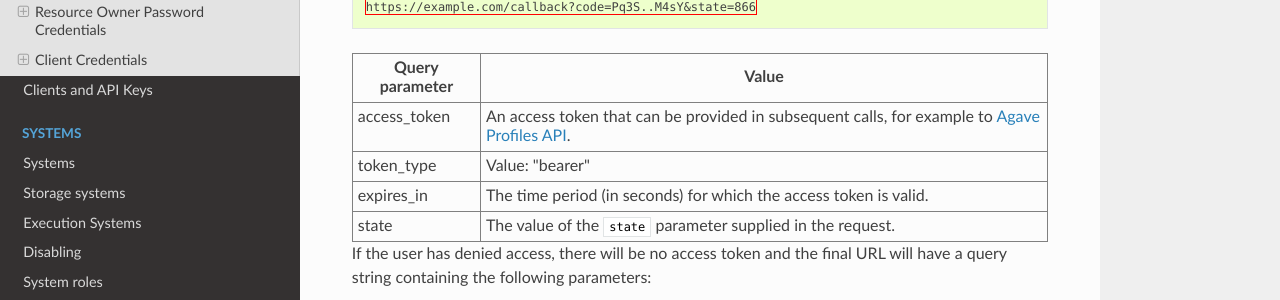
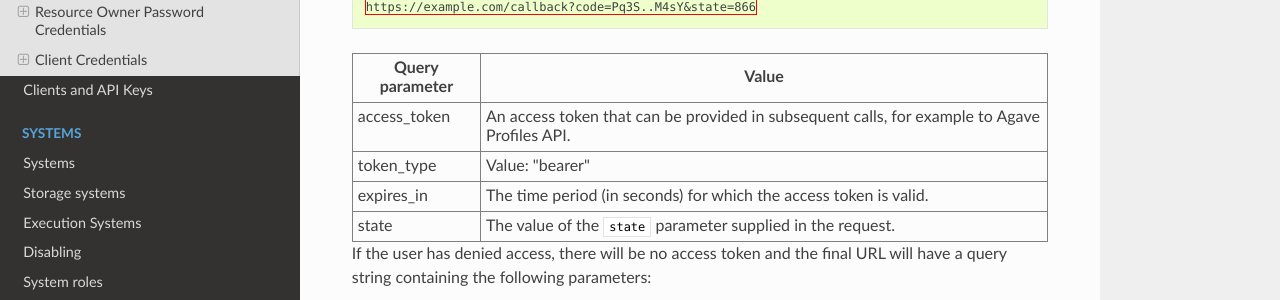
Before and after one commit to TACC-Cloud/agave-docs, a Sphinx documentation site: the page built from docs/agave/guides/authorization/introduction.rst, in a window 1280 px wide and 900 px high, scrolled down 3574 px. Shown: the part 151-451 px from the top of the window. Built offline with Sphinx 7.4.7 and the Read the Docs theme 2.0.0, drawn with Linux system fonts in a browser that asks for light colours; part of the change alters nothing that is shown.

```diff
--- a/docs/agave/guides/authorization/introduction.rst
+++ b/docs/agave/guides/authorization/introduction.rst
@@ -200,7 +200,7 @@ After the user accepts (or denies) your request, the Agave Authorization service
            </tr>
            <tr>
                <td>access_token </td>
-               <td>An access token that can be provided in subsequent calls, for example to <a href="https://api.tacc.utexas.edu/profiles/v2/me?pretty=true">Agave Profiles API</a>. </td>
+               <td>An access token that can be provided in subsequent calls, for example to Agave Profiles API. </td>
            </tr>
            <tr>
                <td>token_type </td>
```
